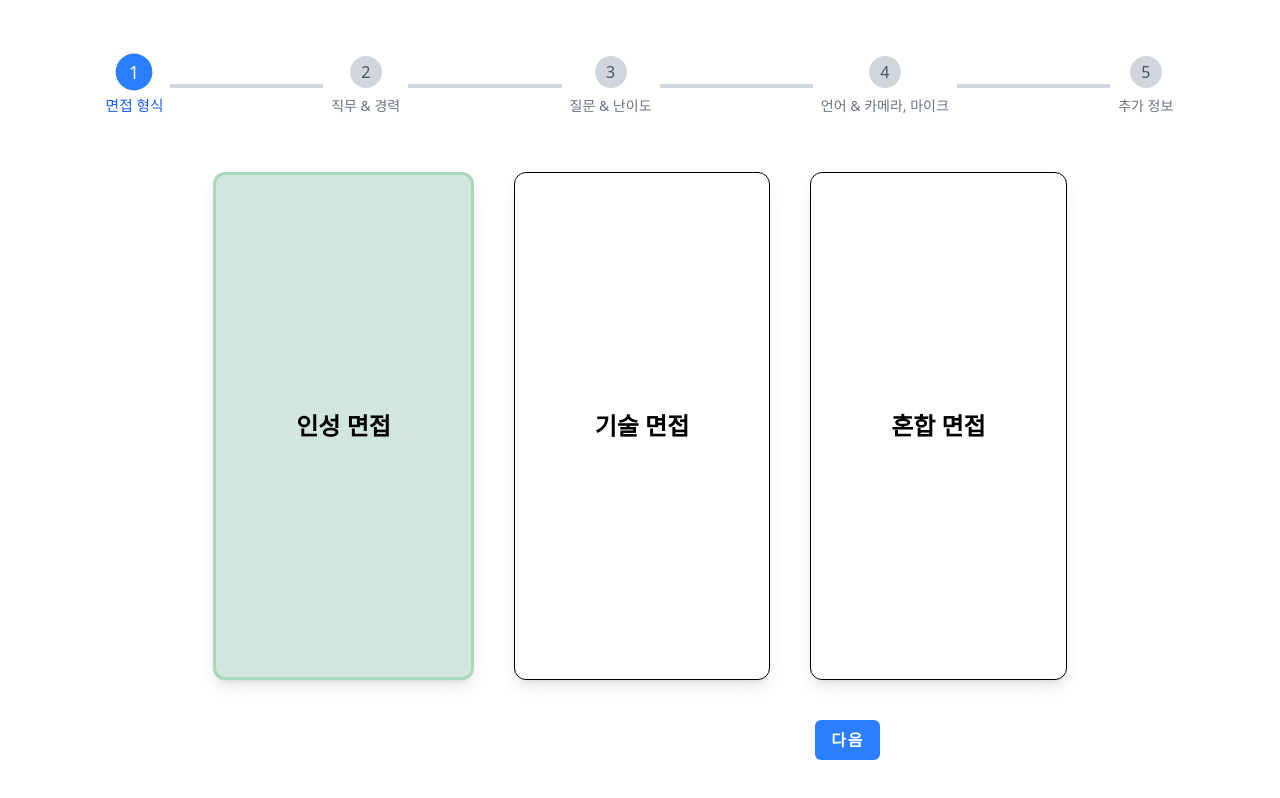
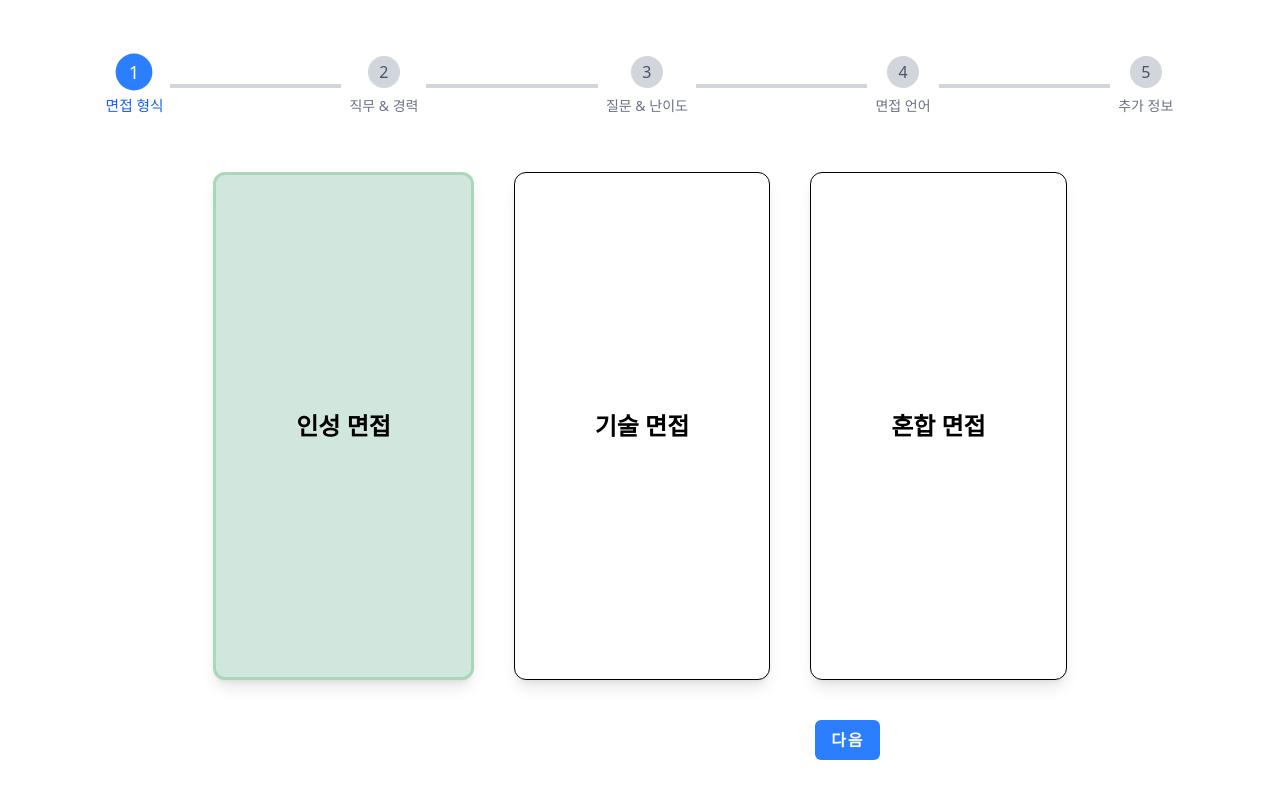
Before and after one commit to sk-final-2/front, a Next.js app: page /ready in a window 1280 px wide. Built offline with nearby package versions, Linux system fonts and the light colour scheme.

Commit message:
fix: 준비 단계 바 단계 문구 수정

```diff
--- a/src/components/ready/readyStepBar.tsx
+++ b/src/components/ready/readyStepBar.tsx
@@ -12,7 +12,7 @@ const content: Record<number, string> = {
   1: "면접 형식",
   2: "직무 & 경력",
   3: "질문 & 난이도",
-  4: "언어 & 카메라, 마이크",
+  4: "면접 언어",
   5: "추가 정보",
 };
 
```
